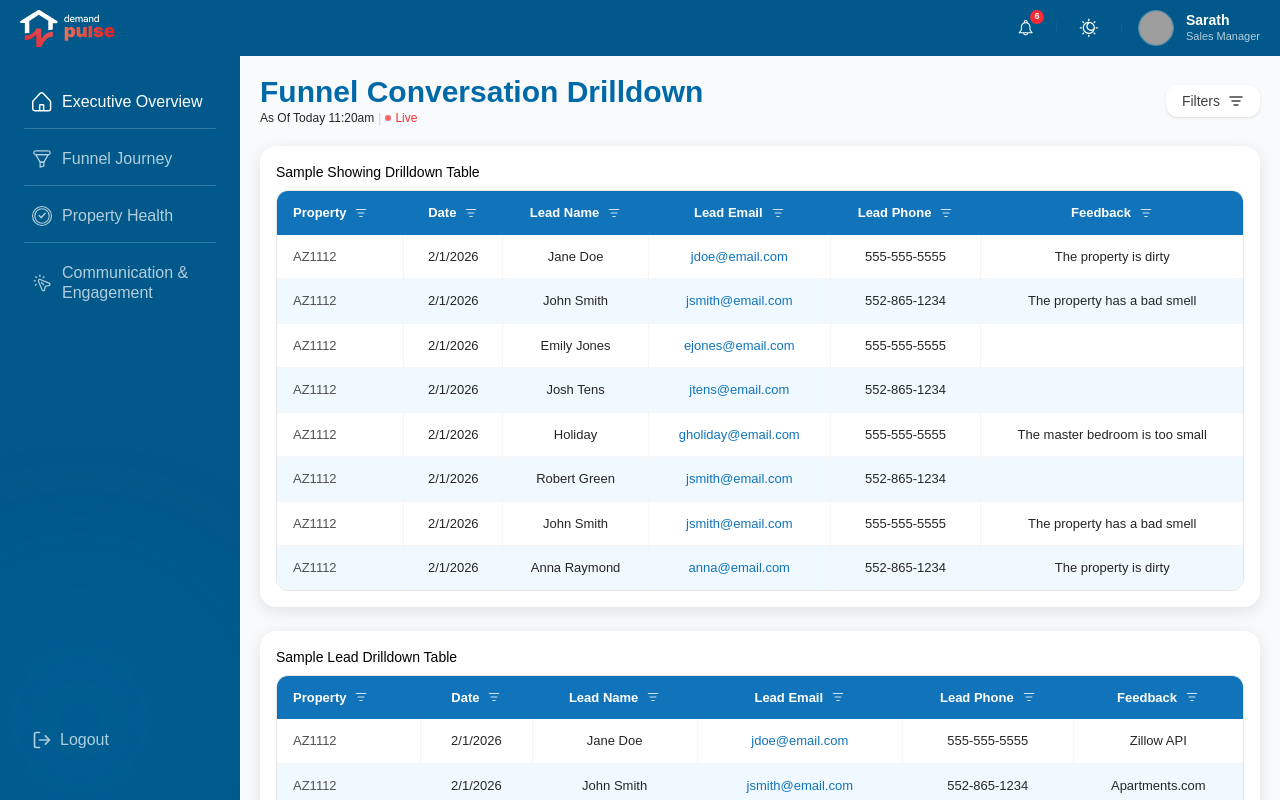
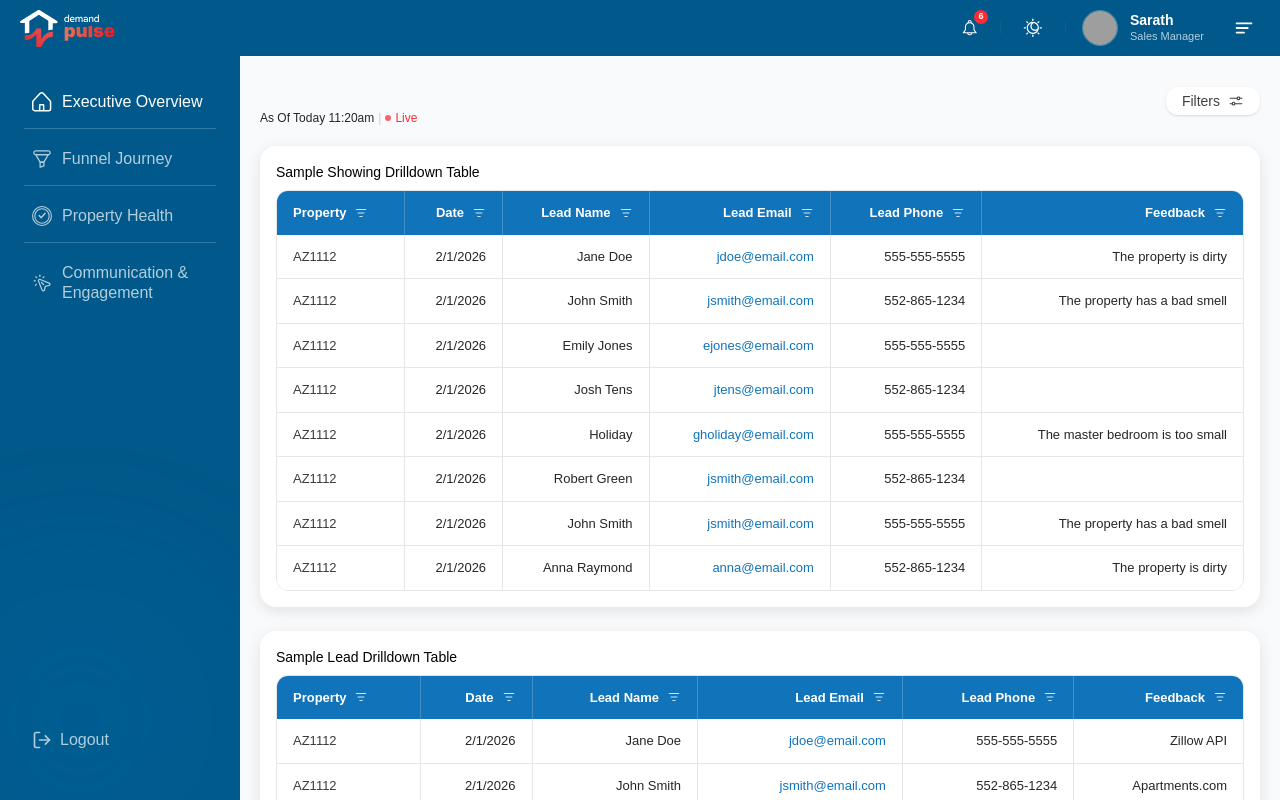
Before and after one commit to Rohith-Bitcot/amh-app-2, a Next.js app: page /executive-overview/funnel-drilldown in a window 1280 px wide. Built offline with nearby package versions, Linux system fonts and the light colour scheme; grey boxes are pictures that could not be loaded; a web font is replaced by a local one.

Commit message:
Fixed QA issues

```diff
--- a/src/app/globals.css
+++ b/src/app/globals.css
@@ -66,6 +66,17 @@
   --font-heading: var(--font-familjen);
   --font-familjen: var(--font-familjen);
   --shadow-card: 0px 4px 15px 0px rgba(0, 0, 0, 0.1);
+
+  /* New Project Colors */
+  --color-title-gradient: linear-gradient(
+    89.67deg,
+    #16649b 0.29%,
+    #5cb4ea 118.99%
+  );
+  --color-filter-icon: #3f3f3f;
+  --color-radar-legend-text: #000000b5;
+  --color-table-text-dark: #1f1f22;
+  --font-size-kpi-title: 10px;
 }
 
 body {
--- a/src/components/executive-overview/index.tsx
+++ b/src/components/executive-overview/index.tsx
@@ -119,7 +119,7 @@ export default function ExecutiveOverview() {
 
         {/* 2. Lease Pacing */}
         <KpiCard>
-          <div className="text-xs font-medium font-heading text-white">
+          <div className="text-[10px] font-medium font-heading text-white">
             {d.leasePacing.title}
           </div>
           <div className="flex flex-col justify-start items-start mt-1">
@@ -141,7 +141,7 @@ export default function ExecutiveOverview() {
                   style={{
                     width: `${d.leasePacing.progressPercent}%`,
                     background:
-                      "linear-gradient(179.15deg, var(--color-purple-accent) -41.63%, var(--color-primary-blue) 91.18%)",
+                      "linear-gradient(179.15deg, var(--color-purple-accent) -41.63%, var(--color-chart-blue-main) 91.18%)",
                   }}
                 />
               </div>
@@ -326,8 +326,17 @@ export default function ExecutiveOverview() {
             accessorKey: header === "Geo" ? "metric" : header,
             header: header,
             enableSorting: true,
+            meta: {
+              className:
+                header === "Geo"
+                  ? ""
+                  : header === "YoY"
+                    ? "w-[80px]"
+                    : "w-[95px]",
+            },
           }))}
           data={performanceTableData.rows}
+          getRowClassName={() => "text-table-text-dark"}
         />
       </Card>
     </div>
--- a/src/components/layout/header.tsx
+++ b/src/components/layout/header.tsx
@@ -61,7 +61,8 @@ export default function Header() {
           className="opacity-50"
         />
 
-        {/* User info */}
+        {/* User info & Hamburger */}
+        <div className="flex items-center gap-6">
           <div className="flex items-center gap-3">
             <div className="w-9 h-9 relative rounded-full overflow-hidden border border-white/30">
               <Image
@@ -80,6 +81,18 @@ export default function Header() {
               </div>
             </div>
           </div>
+          <button
+            onClick={toggleSidebar}
+            className="p-1 hover:opacity-80 transition-opacity"
+          >
+            <Image
+              src="/assets/svgs/Hamburger.svg"
+              alt="Menu"
+              width={24}
+              height={24}
+            />
+          </button>
+        </div>
       </div>
     </header>
   );
--- a/src/components/layout/page-header.tsx
+++ b/src/components/layout/page-header.tsx
@@ -1,5 +1,6 @@
 import { useState } from "react";
 import FilterPopup from "@/components/ui/fiter-popup";
+import Image from "next/image";
 
 interface PageHeaderProps {
   title: string;
@@ -17,7 +18,10 @@ export default function PageHeader({
   return (
     <div className="flex items-center justify-between mb-5 relative">
       <div className="flex flex-col gap-0.5">
-        <h1 className="text-sky-700 text-xl sm:text-2xl lg:text-3xl font-bold font-heading capitalize leading-tight sm:leading-8">
+        <h1
+          className="text-xl sm:text-2xl lg:text-3xl font-bold font-heading capitalize leading-tight sm:leading-8 bg-clip-text text-transparent"
+          style={{ backgroundImage: "var(--color-title-gradient)" }}
+        >
           {title}
         </h1>
         <div className="flex items-center gap-1">
@@ -41,18 +45,17 @@ export default function PageHeader({
               setIsFilterOpen(!isFilterOpen);
               onFilterClick?.();
             }}
-            className="flex items-center gap-2 px-4 py-1.5 bg-white rounded-xl shadow-sm text-neutral-700 text-sm font-normal font-heading hover:shadow-md transition-shadow"
+            className="flex items-center gap-2 px-4 py-1 bg-white rounded-xl shadow-sm text-neutral-700 text-sm font-normal font-heading hover:shadow-md transition-shadow"
           >
             Filters
-            <svg
-              className="w-4 h-4"
-              fill="none"
-              viewBox="0 0 16 16"
-              stroke="currentColor"
-              strokeWidth={1.5}
-            >
-              <path d="M2 4h12M4 8h8M6 12h4" strokeLinecap="round" />
-            </svg>
+            <div className="w-4 h-4">
+              <Image
+                src="/assets/svgs/filter-header.svg"
+                alt="Filter icon"
+                width={16}
+                height={16}
+              />
+            </div>
           </button>
 
           {isFilterOpen && (
--- a/src/components/ui/charts/radar-chart.tsx
+++ b/src/components/ui/charts/radar-chart.tsx
@@ -153,11 +153,15 @@ export default function RadarChartComponent({
             align="center"
             iconType="circle"
             iconSize={8}
+            formatter={(value) => (
+              <span style={{ color: "var(--color-radar-legend-text)" }}>
+                {value}
+              </span>
+            )}
             wrapperStyle={{
               paddingTop: "20px",
               fontSize: 12,
               fontWeight: 500,
-              color: "var(--color-foreground)",
               fontFamily: chartTheme.fontFamily,
             }}
           />
--- a/src/components/ui/fiter-popup.tsx
+++ b/src/components/ui/fiter-popup.tsx
@@ -86,7 +86,7 @@ export default function FilterPopup({
                 alt="Checked state"
                 width={9}
                 height={9}
-                className="relative top-px"
+                className="relative top-px-1.5"
               />
             )}
           </div>
--- a/src/components/ui/metric-card.tsx
+++ b/src/components/ui/metric-card.tsx
@@ -93,7 +93,7 @@ export default function MetricCard({
       {/* KPI Summary Box */}
       <div className="bg-linear-to-b from-metric-from to-metric-to rounded-xl p-3 text-white">
         {/* Top: label + big number + sub-metrics */}
-        <div className="flex items-center justify-start gap-4 mb-0.5 font-medium">
+        <div className="flex items-center justify-between gap-4 mb-1 font-medium">
           <div>
             <div className="text-[14px] font-heading font-medium mb-0.5">
               {kpiLabel}
@@ -102,12 +102,11 @@ export default function MetricCard({
               {kpiValue}
             </div>
           </div>
-          <div className="flex flex-col gap-2 mt-4">
-            {" "}
+          <div className="flex flex-col gap-1.5 flex items-center justify-between mr-15">
             {subMetrics.map((m) => (
               <div
                 key={m.label}
-                className="text-[17px] font-heading flex items-center gap-2 leading-tight"
+                className="text-[14px] font-heading flex items-center justify-end gap-2 leading-tight"
               >
                 <span className="opacity-90 whitespace-nowrap">{m.label}</span>
                 <span className="font-bold">{m.value}</span>
--- a/src/components/ui/reusable-table.tsx
+++ b/src/components/ui/reusable-table.tsx
@@ -42,7 +42,7 @@ export default function ReusableTable<T>({
 
   return (
     <div className="overflow-x-auto">
-      <div className="overflow-hidden rounded-xl border border-neutral-200 m-4 mt-0">
+      <div className="overflow-hidden rounded-xl border border-sentiment-border m-4 mt-0">
         <table className="w-full border-collapse text-left">
           <thead>
             {table.getHeaderGroups().map((headerGroup) => (
@@ -54,17 +54,20 @@ export default function ReusableTable<T>({
                   <th
                     key={header.id}
                     className={cn(
-                      "px-4 py-3 text-[13px] font-bold font-heading text-white border-white/10",
+                      "px-4 py-3 text-[13px] font-bold font-heading text-white border-white/20",
+                      i !== 0 && "border-l",
                       header.column.getCanSort() &&
                         "cursor-pointer select-none hover:bg-white/10",
                       "first:rounded-tl-lg last:rounded-tr-lg",
+                      (header.column.columnDef.meta as { className?: string })
+                        ?.className,
                     )}
                     onClick={header.column.getToggleSortingHandler()}
                   >
                     <div
                       className={cn(
                         "flex items-center gap-2",
-                        i === 0 ? "justify-start" : "justify-center",
+                        i === 0 ? "justify-start" : "justify-end",
                       )}
                     >
                       {header.isPlaceholder
@@ -87,8 +90,7 @@ export default function ReusableTable<T>({
               <tr
                 key={row.id}
                 className={cn(
-                  "border-b border-neutral-100 last:border-0 transition-colors",
-                  index % 2 === 0 ? "bg-white" : "bg-table-alt",
+                  "border-b border-sentiment-border last:border-0 transition-colors bg-white text-neutral-800",
                   getRowClassName?.(row.original, index),
                 )}
               >
@@ -96,11 +98,13 @@ export default function ReusableTable<T>({
                   <td
                     key={cell.id}
                     className={cn(
-                      "px-4 py-3 text-[13px] font-heading border-neutral-100",
+                      "px-4 py-3 text-[13px] font-heading border-sentiment-border",
                       i === 0
-                        ? "text-neutral-600 font-medium whitespace-nowrap"
-                        : "text-neutral-800 font-normal text-center border-l",
+                        ? "font-medium whitespace-nowrap opacity-90"
+                        : "font-normal text-right border-l-[0.5px]",
                       compact && "py-2",
+                      (cell.column.columnDef.meta as { className?: string })
+                        ?.className,
                     )}
                   >
                     {flexRender(cell.column.columnDef.cell, cell.getContext())}
```
Also changed, not shown: public/assets/svgs/Hamburger.svg (added), public/assets/svgs/filter-header.svg (added). Lines whose indentation alone changed are shown as unchanged.
